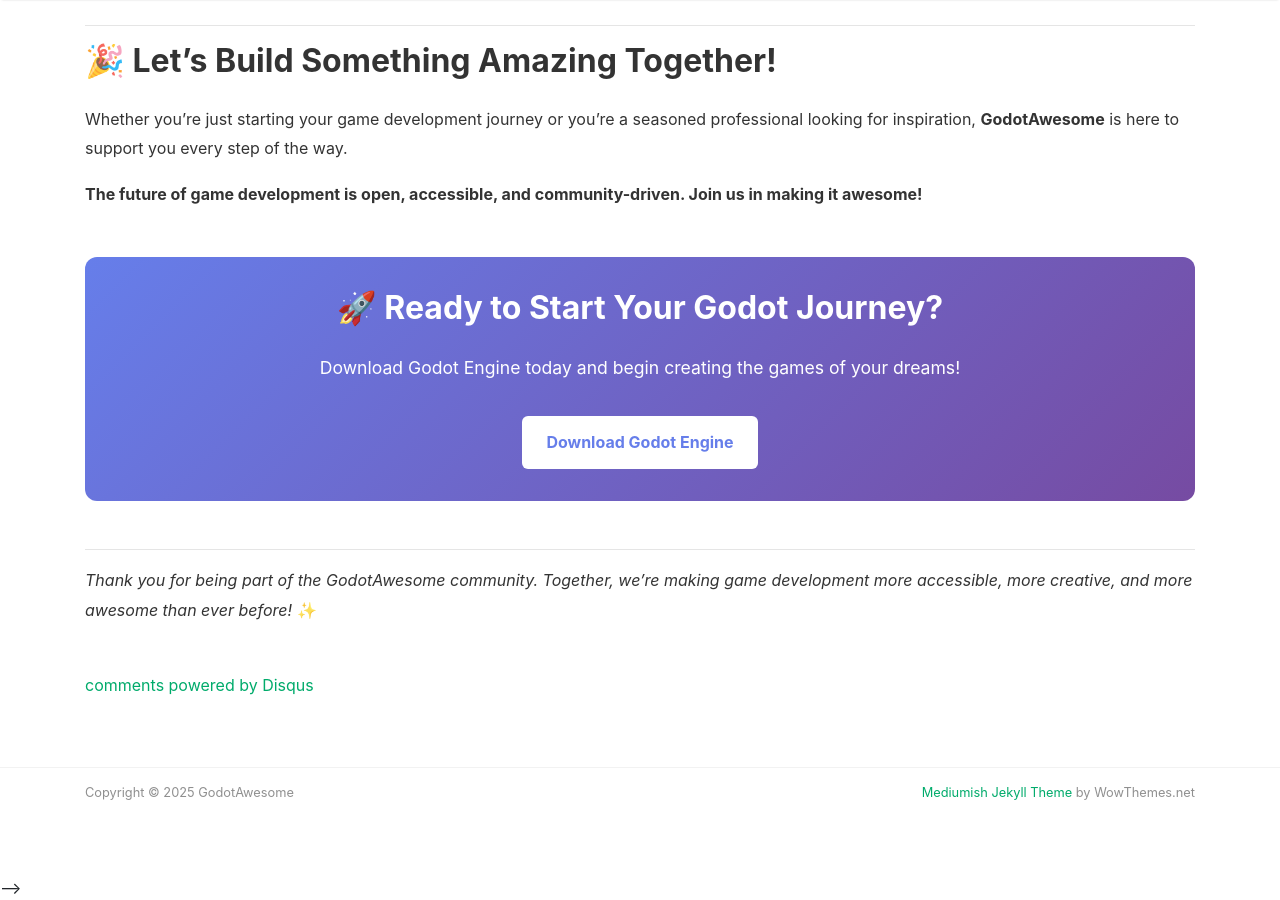
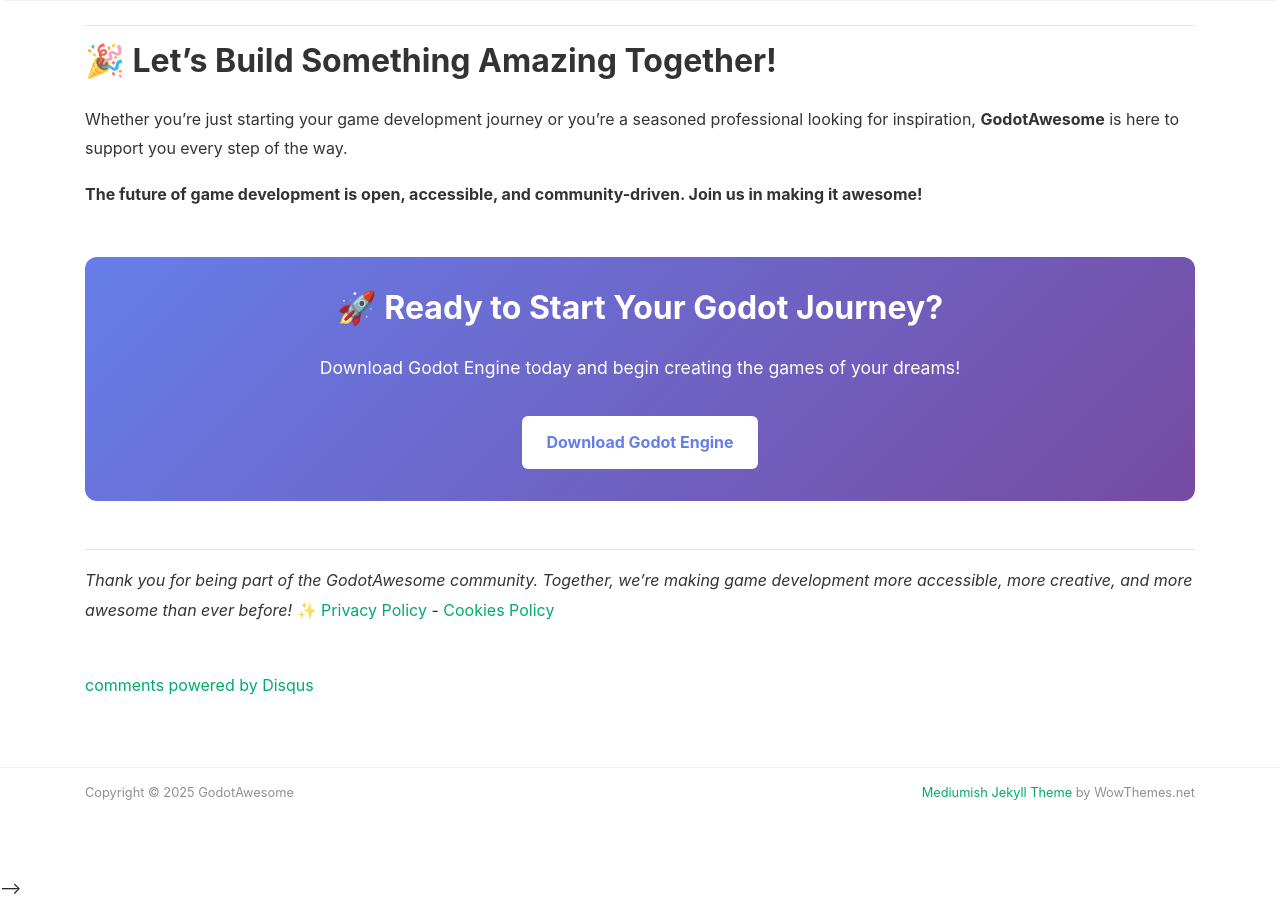
Before and after one commit to godotawesome/godotawesome.github.io, a Jekyll site: the page built from _pages/about.md, in a window 1280 px wide and 900 px high, scrolled down 3920 px. Built offline with Jekyll 4.4.1, drawn with Linux system fonts in a browser that asks for light colours; nearby versions of some CDN libraries; comment, search, counter and statistics services are not loaded; some of the changed text lies outside the part shown.

Commit message:
privacy Policy moved to about

```diff
--- a/_layouts/default.html
+++ b/_layouts/default.html
@@ -138,15 +138,7 @@
                 {% else %}
                 <li class="nav-item">
                 {% endif %}
-                <a class="nav-link" href="{{ site.baseurl }}/index.html">Blog</a>
-                </li>
-
-                <li class="nav-item">
-                <a class="nav-link" href="{{ site.baseurl }}/about">About</a>
-                </li>
-
-                <li class="nav-item">
-                <a class="nav-link" href="{{ site.baseurl }}/privacy-policy">Privacy</a>
+                <a class="nav-link" href="{{ site.baseurl }}/index.html">Home</a>
                 </li>
 
                 <li class="nav-item dropdown">
@@ -244,6 +236,14 @@
                     <a class="dropdown-item" href="{{ site.baseurl }}/tags">🏷️ All Tags</a>
                 </div>
                 </li>
+
+                <li class="nav-item">
+                <a class="nav-link" href="{{ site.baseurl }}/about">About</a>
+                </li>
+
+                <!-- <li class="nav-item">
+                <a class="nav-link" href="{{ site.baseurl }}/privacy-policy">Privacy</a>
+                </li>-->
 
                 {% include search-lunr.html %}
 
--- a/_pages/about.md
+++ b/_pages/about.md
@@ -168,3 +168,4 @@
 ---
 
 *Thank you for being part of the GodotAwesome community. Together, we're making game development more accessible, more creative, and more awesome than ever before!* ✨
+[Privacy Policy]({{ site.url }}{{ site.baseurl }}/privacy-policy) - [Cookies Policy]({{ site.url }}{{ site.baseurl }}/cookie-policy)
```
